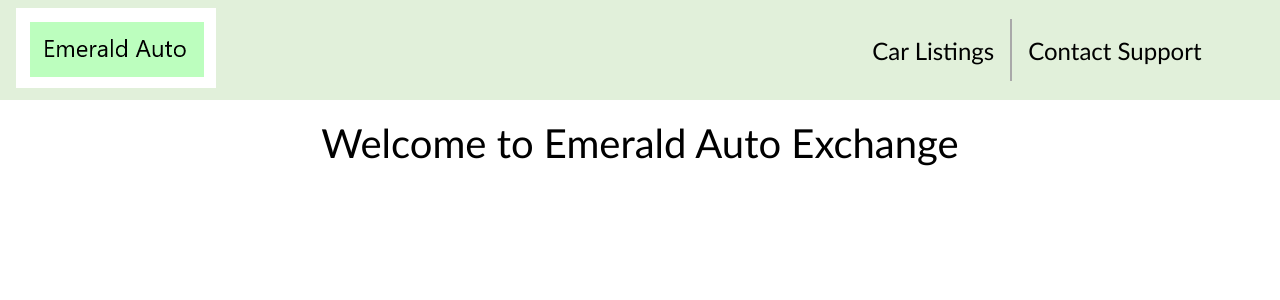
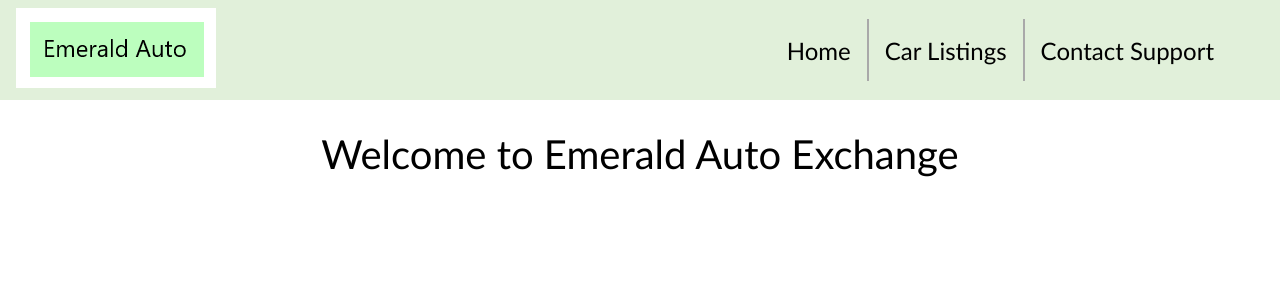
Before and after one commit to myaltaccountsthis/emeraldautoexchange, a React (Create React App) app: page / in a window 1280 px wide. Shown: the top 300 px of the page. Built offline with nearby package versions, Linux system fonts and the light colour scheme.

Commit message:
change scales and add hometab

```diff
--- a/src/App.jsx
+++ b/src/App.jsx
@@ -13,8 +13,10 @@ class App extends React.Component {
       currentTab: "Home",
       useNavMenu: false
     };
+    const homeComponent = <Home />;
     this.navInfo = {
-      "Home": {component: <Home />},
+      "Home": {component: homeComponent},
+      "HomeTab": {title: "Home", component: homeComponent},
       "Listings": {title: "Car Listings", component: <Listings />},
       "Support": {title: "Contact Support", component: <Contact />}
     };
@@ -30,7 +32,7 @@ class App extends React.Component {
         <header>
           <div className="App-Nav">
             <NavButton content={<img src="./logo.png" alt="Emerald Auto" />} onClick={this.handleOnClick("Home")} />
-            <div style={{flexGrow: 10}} />
+            <div style={{flexGrow: 2}} />
             {
               (() => { // create NavButtons using object and insert NavDividers in between
                 let arr = Object.keys(this.navInfo).slice(1).map(key => <NavButton key={key} content={this.navInfo[key].title} onClick={this.handleOnClick(key)} />).reduce((r, a) => r.concat(a, <NavDivider />), []);
@@ -38,10 +40,10 @@ class App extends React.Component {
                 return arr;
               })()
             }
-            <div style={{flexGrow: 1}} />
+            <div style={{flexGrow: 1, maxWidth: "50px"}} />
           </div>
         </header>
-        <br />
+        <div style={{height: "30px"}} />
         {this.navInfo[this.state.currentTab].component}
       </div>
     );
```
